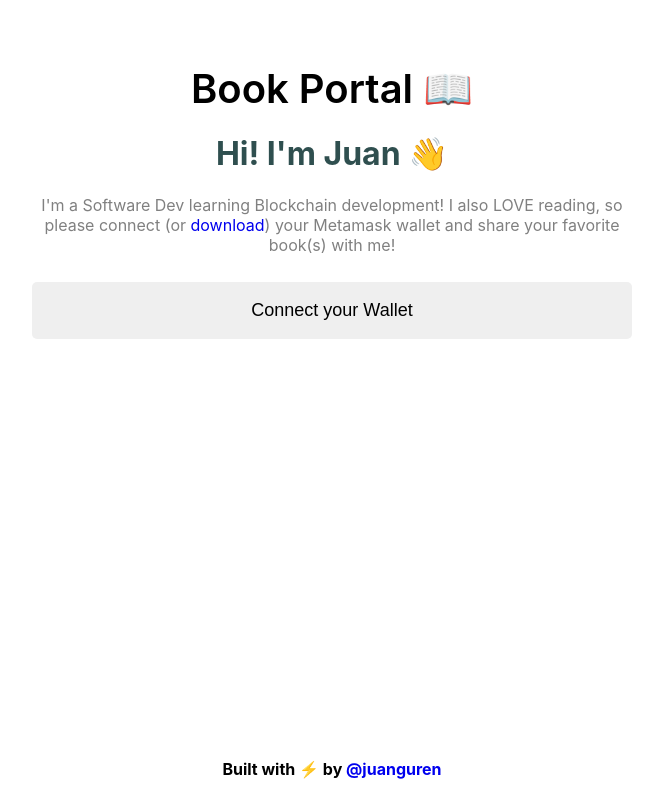
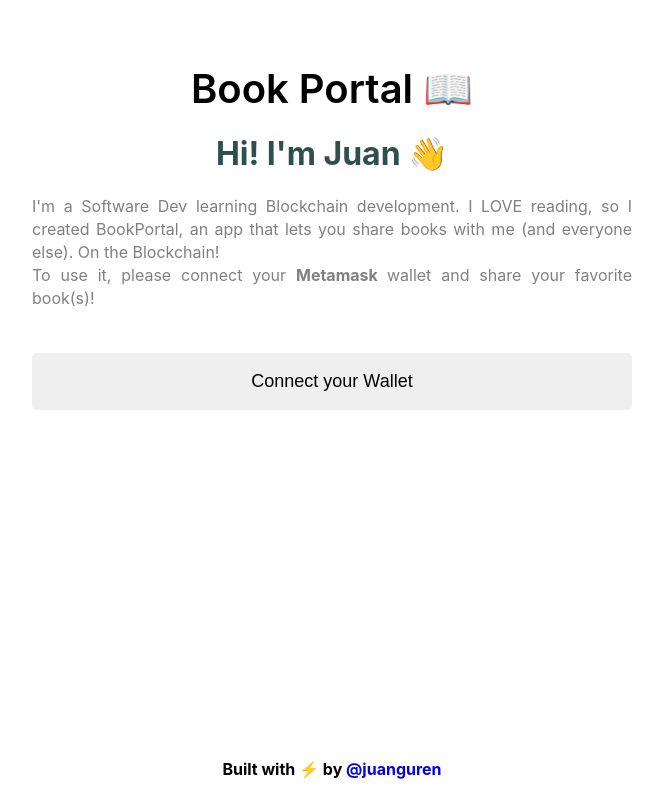
Before and after one commit to juanguren/BookPortal, a React (Create React App) app in the folder wave_visuals/: page / in a window 1280 px wide. Shown: the whole page, without its empty margins (308-971 px from the left). Built offline with nearby package versions, Linux system fonts and the light colour scheme.

Commit message:
Updated Bookportal description

```diff
--- a/wave_visuals/src/App.css
+++ b/wave_visuals/src/App.css
@@ -36,9 +36,10 @@
 }
 
 .bio {
-  text-align: center;
+  text-align: justify;
   color: gray;
   margin-top: 1em;
+  line-height: 23px;
 }
 
 .book-results {
--- a/wave_visuals/src/App.js
+++ b/wave_visuals/src/App.js
@@ -149,19 +149,13 @@ function App() {
           <div className='header'> Book Portal 📖 </div>
           {isWinner ? <h3>You win 0.001 eth 🎉</h3> : null}
           <h1> Hi! I'm Juan 👋 </h1>
-          <div className='bio'>
-            I'm a Software Dev learning Blockchain development! I also LOVE
-            reading, so please connect (or{' '}
-            <a
-              style={{ textDecoration: 'none' }}
-              href='https://metamask.io/download.html'
-              target='_blank'
-              rel='noreferrer'
-            >
-              download
-            </a>
-            ) your Metamask wallet and share your favorite book(s) with me!
-          </div>
+          <p className='bio'>
+            I'm a Software Dev learning Blockchain development. I LOVE reading,
+            so I created BookPortal, an app that lets you share books with me
+            (and everyone else). On the Blockchain! <br /> To use it, please
+            connect your <span style={{ fontWeight: 'bold' }}> Metamask </span>{' '}
+            wallet and share your favorite book(s)!
+          </p>
           {currentAccount ? (
             <div className='book-results'>
               <div>
```
